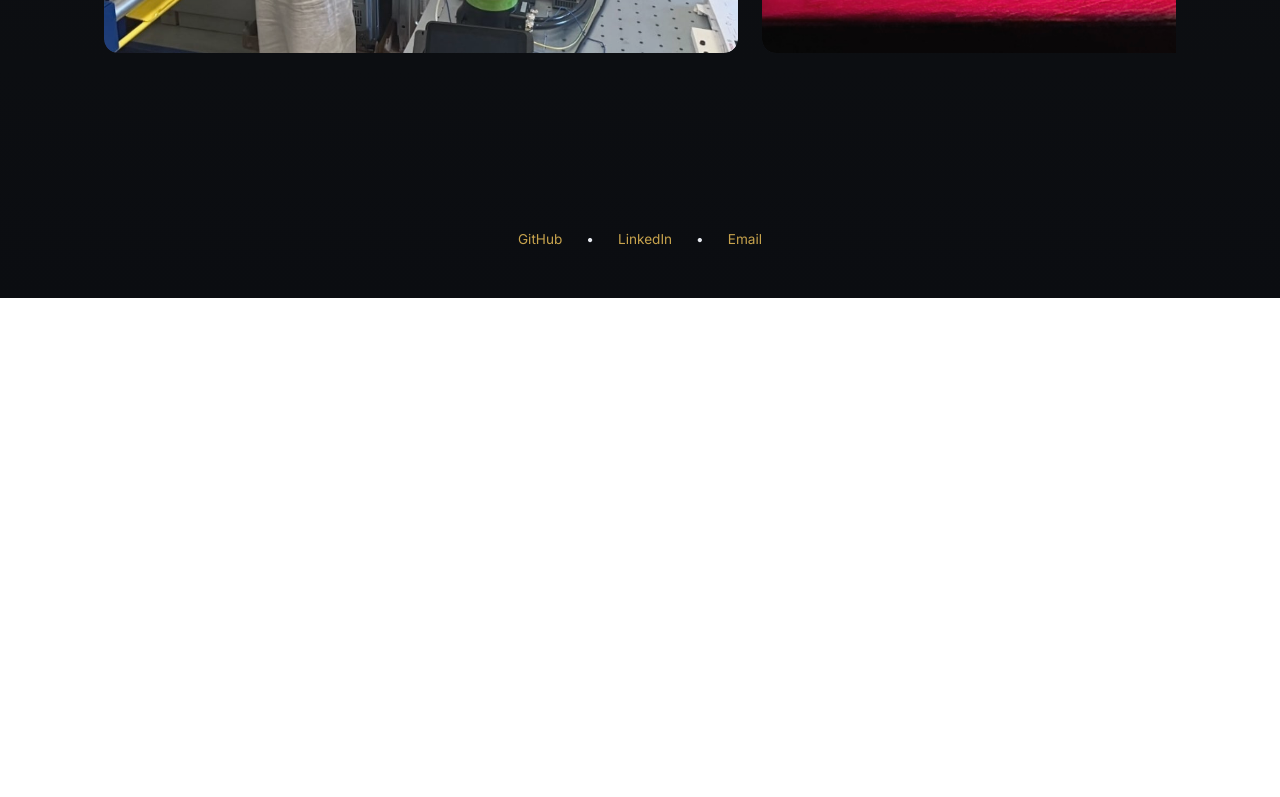
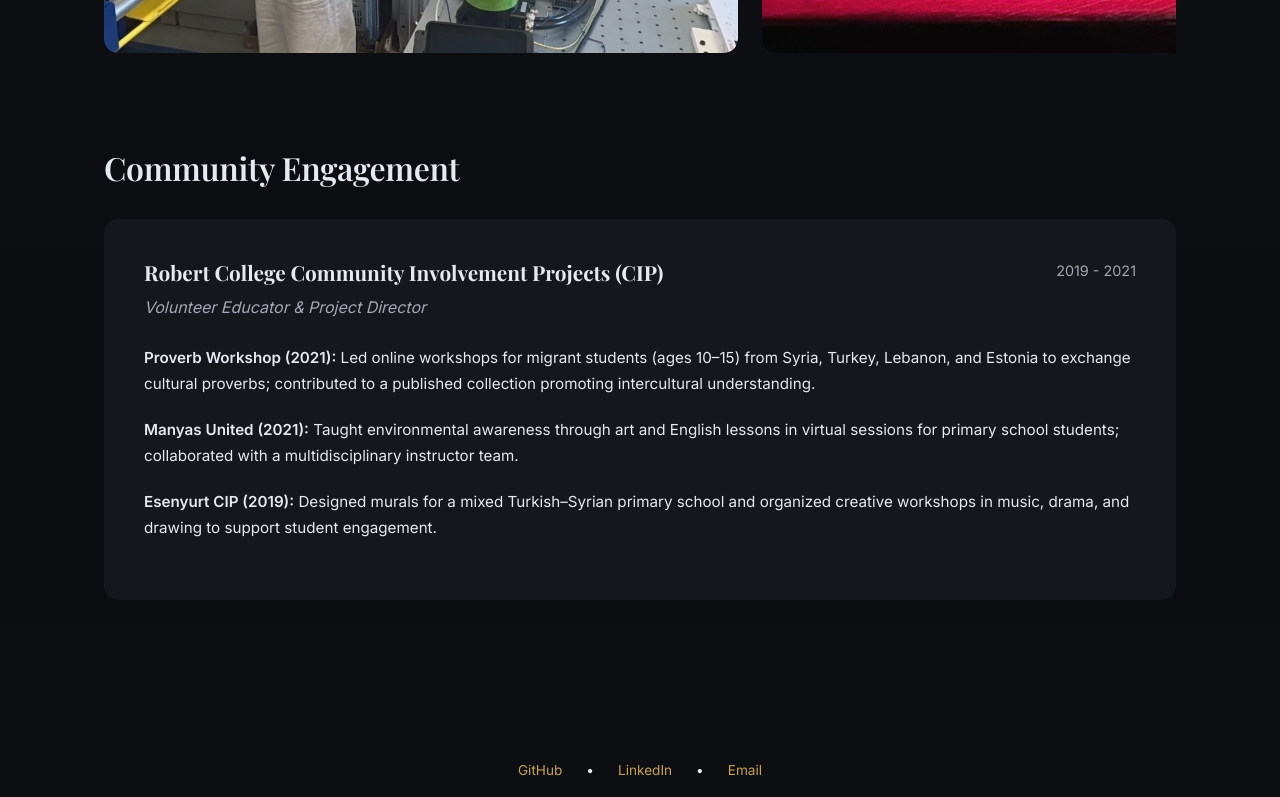
Before and after one commit to nehirozs/my-website, a React (Vite) app: page /about in a window 1280 px wide. Shown: the part 975-1772 px from the top of the page. Before the commit the page ends 1273 px from the top, so only its background shows below. Built offline with nearby package versions, Linux system fonts and the light colour scheme.

Commit message:
community engagement

```diff
--- a/src/pages/About.jsx
+++ b/src/pages/About.jsx
@@ -11,23 +11,48 @@ export default function About() {
 
       <div style={styles.content}>
         <p style={styles.paragraph}>
-        I’m a third-year computer science student at McGill University, interested in how things are built and how our design choices shape the way people interact with them.
+          I'm a third-year computer science student at McGill University, interested in how things are built and how our design choices shape the way people interact with them.
         </p>
 
         <p style={styles.paragraph}>
-        Outside of CS, I’ve trained professionally in classical ballet and music for many years, and I continue to spend time on them alongside my studies.
+          Outside of CS, I've trained professionally in classical ballet and music for many years, and I continue to spend time on them alongside my studies.
         </p>
       </div>
 
       <div style={styles.photoSection}>
         <div style={styles.photoCard}>
-          <img src={bshPhoto} alt="BSH Internship" style={styles.photo} />
+            <img src={bshPhoto} alt="BSH Internship" style={styles.photo} />
         </div>
         <div style={styles.photoCard}>
-          <img src={singingPhoto} alt="Performance" style={styles.photo} />
+            <img src={singingPhoto} alt="Performance" style={styles.photo} />
         </div>
         <div style={styles.photoCard}>
-          <img src={balletPhoto} alt="Ballet" style={styles.photo} />
+            <img src={balletPhoto} alt="Ballet" style={styles.photo} />
+        </div>
+        </div>
+
+      {/* Volunteer Section */}
+      <div style={styles.volunteerSection}>
+        <h2 style={styles.volunteerTitle}>Community Engagement</h2>
+
+        <div style={styles.volunteerCard}>
+          <div style={styles.volunteerHeader}>
+            <h3 style={styles.projectName}>Robert College Community Involvement Projects (CIP)</h3>
+            <span style={styles.volunteerPeriod}>2019 - 2021</span>
+          </div>
+          <p style={styles.volunteerRole}>Volunteer Educator & Project Director</p>
+
+          <ul style={styles.projectList}>
+            <li style={styles.projectItem}>
+              <strong>Proverb Workshop (2021):</strong> Led online workshops for migrant students (ages 10–15) from Syria, Turkey, Lebanon, and Estonia to exchange cultural proverbs; contributed to a published collection promoting intercultural understanding.
+            </li>
+            <li style={styles.projectItem}>
+              <strong>Manyas United (2021):</strong> Taught environmental awareness through art and English lessons in virtual sessions for primary school students; collaborated with a multidisciplinary instructor team.
+            </li>
+            <li style={styles.projectItem}>
+              <strong>Esenyurt CIP (2019):</strong> Designed murals for a mixed Turkish–Syrian primary school and organized creative workshops in music, drama, and drawing to support student engagement.
+            </li>
+          </ul>
         </div>
       </div>
     </div>
@@ -73,6 +98,7 @@ const styles = {
     overflow: 'hidden',
     minWidth: '400px',
     flexShrink: 0,
+    position: 'relative',
   },
   photo: {
     width: '100%',
@@ -80,4 +106,65 @@ const styles = {
     objectFit: 'cover',
     display: 'block',
   },
+  caption: {
+    position: 'absolute',
+    bottom: '2rem',
+    left: '50%',
+    transform: 'translateX(-50%)',
+    fontSize: '0.75rem',
+    color: '#e6e9ef',
+    textTransform: 'uppercase',
+    letterSpacing: '0.15em',
+    background: 'rgba(13, 15, 18, 0.7)',
+    padding: '0.5rem 1rem',
+    borderRadius: '4px',
+    backdropFilter: 'blur(8px)',
+  },
+  volunteerSection: {
+    marginTop: '5rem',
+  },
+  volunteerTitle: {
+    fontSize: '2rem',
+    fontFamily: 'var(--font-display)',
+    marginBottom: '2rem',
+    color: 'var(--text-main)',
+  },
+  volunteerCard: {
+    background: 'var(--bg-soft)',
+    padding: '2.5rem',
+    borderRadius: '14px',
+  },
+  volunteerHeader: {
+    display: 'flex',
+    justifyContent: 'space-between',
+    alignItems: 'flex-start',
+    marginBottom: '0.5rem',
+    flexWrap: 'wrap',
+    gap: '1rem',
+  },
+  projectName: {
+    fontSize: '1.3rem',
+    fontFamily: 'var(--font-display)',
+    margin: 0,
+  },
+  volunteerPeriod: {
+    fontSize: '0.9rem',
+    color: 'var(--text-muted)',
+  },
+  volunteerRole: {
+    fontSize: '1rem',
+    fontStyle: 'italic',
+    marginBottom: '1.5rem',
+    color: 'var(--text-muted)',
+  },
+  projectList: {
+    listStyle: 'none',
+    padding: 0,
+    margin: 0,
+  },
+  projectItem: {
+    marginBottom: '1.25rem',
+    lineHeight: 1.7,
+    fontSize: '0.95rem',
+  },
 };
```
